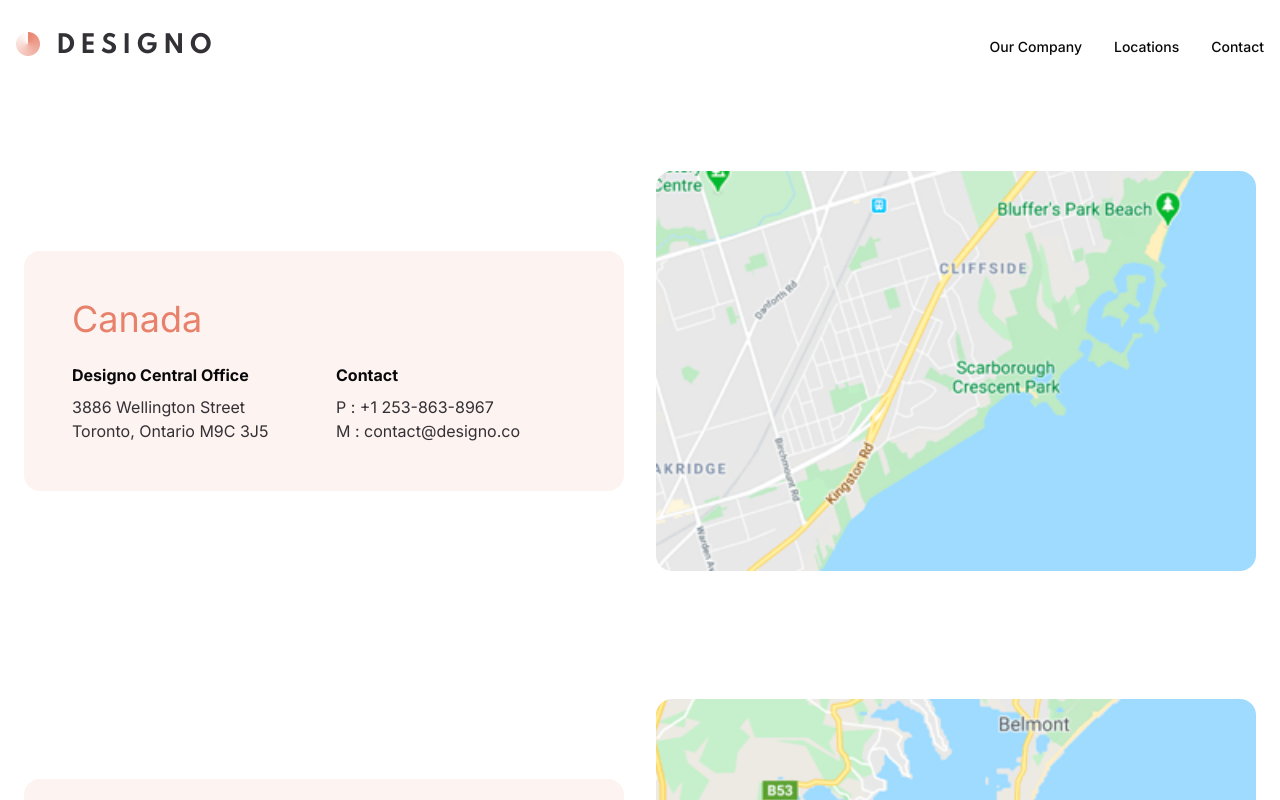
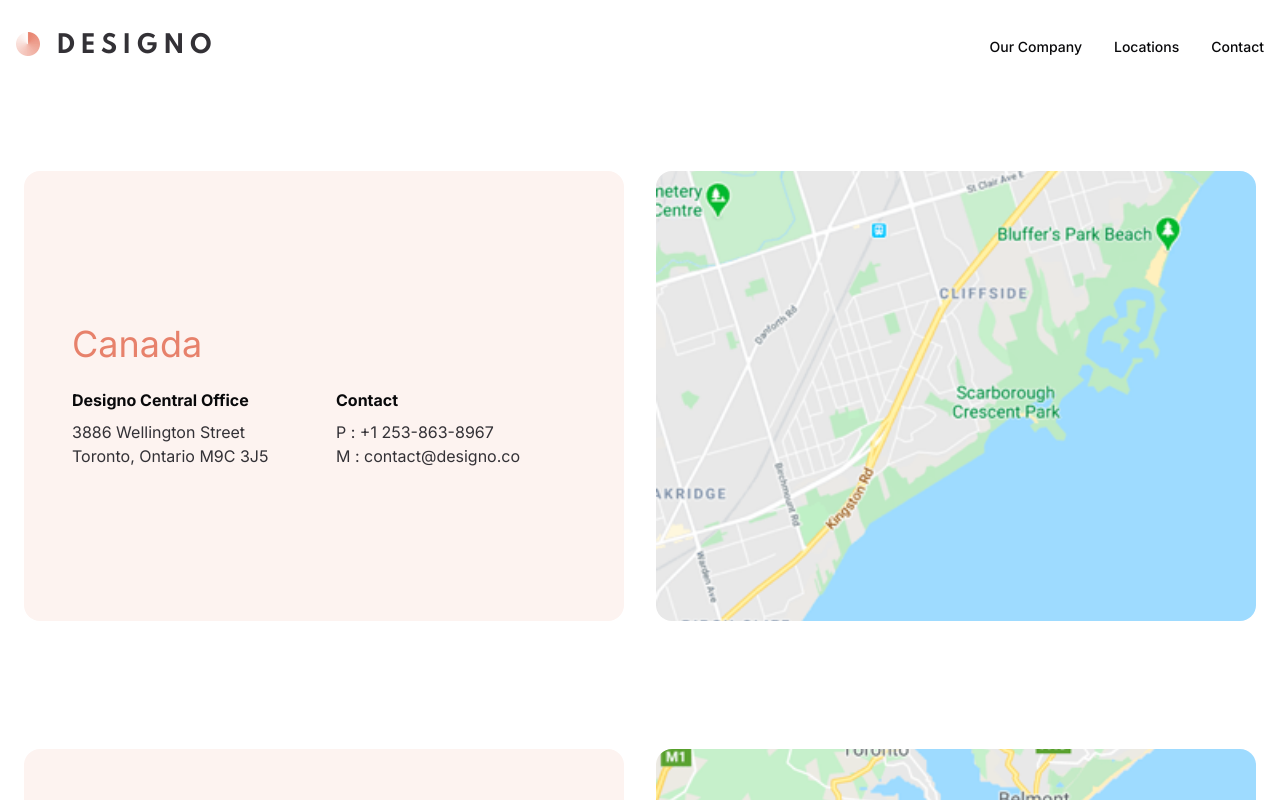
Before and after one commit to RutamBhagat/designo, a Next.js app: page /locations in a window 1280 px wide. Shown: the top 800 px of the page. Built offline with nearby package versions, Linux system fonts and the light colour scheme.

Commit message:
feat(ui): Enhance LocationCard component layout and styling; adjust spacing and image aspect ratio

```diff
--- a/src/app/locations/page.tsx
+++ b/src/app/locations/page.tsx
@@ -50,12 +50,16 @@ export function LocationCard({
   reverse = false,
 }: LocationCardProps) {
   return (
-    <div className="mb-16 grid items-center gap-8 md:mb-24 md:grid-cols-2 lg:mb-32">
+    <div className="mb-12 grid items-stretch gap-6 sm:mb-16 md:mb-24 md:grid-cols-2 lg:mb-32 lg:gap-8">
       <div
-        className={`rounded-2xl bg-[#FDF3F0] p-8 md:p-12 ${reverse ? "order-2 md:order-1" : ""}`}
+        className={`flex flex-col justify-center rounded-2xl bg-[#FDF3F0] p-6 sm:p-8 md:p-10 lg:p-12 ${
+          reverse ? "order-2 md:order-1" : ""
+        }`}
       >
-        <h2 className="mb-6 text-4xl text-[#E7816B]">{title}</h2>
-        <div className="grid gap-6 sm:grid-cols-2">
+        <h2 className="mb-4 text-3xl text-[#E7816B] sm:text-3xl md:mb-6 md:text-4xl">
+          {title}
+        </h2>
+        <div className="grid gap-4 sm:grid-cols-2 sm:gap-6">
           <div>
             <p className="mb-2 font-bold">{officeName}</p>
             <p className="text-[#333136]">
@@ -77,13 +81,16 @@ export function LocationCard({
         </div>
       </div>
       <div
-        className={`relative h-[320px] overflow-hidden rounded-2xl md:h-[400px] ${reverse ? "order-1 md:order-2" : ""}`}
+        className={`relative aspect-[3/2] w-full overflow-hidden rounded-2xl sm:aspect-[4/3] ${
+          reverse ? "order-1 md:order-2" : ""
+        }`}
       >
         <Image
           src={mapImage}
           alt={`${title} office location map`}
           fill
           className="object-cover"
+          sizes="(max-width: 768px) 100vw, 50vw"
         />
       </div>
     </div>
```
